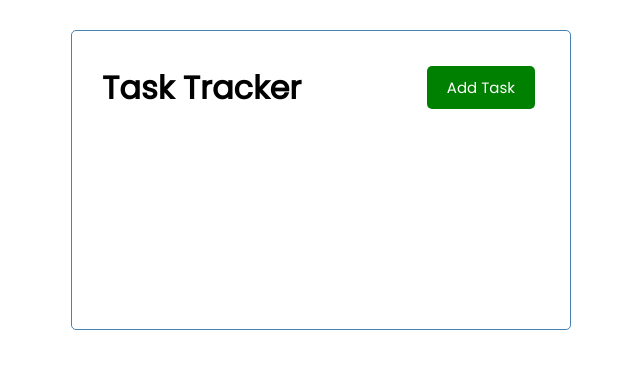
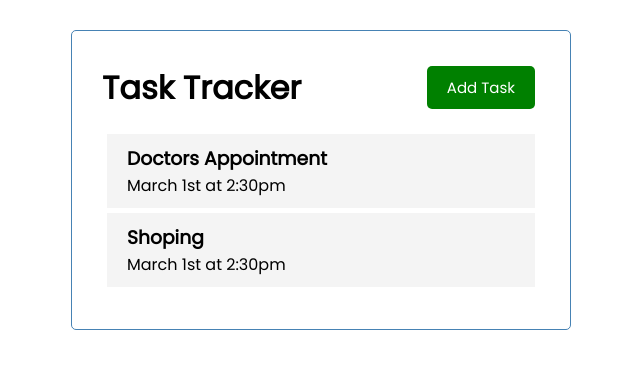
Before and after one commit to IRSAGE/Task-Tracker, a Vue app: page / in a window 1280 px wide. Shown: the top 368 px of the page, without its empty margins (319-959 px from the left). Built offline with nearby package versions, Linux system fonts and the light colour scheme.

Commit message:
Designing the Task component

```diff
--- a/public/index.html
+++ b/public/index.html
@@ -1,15 +1,20 @@
 <!DOCTYPE html>
 <html lang="">
   <head>
-    <meta charset="utf-8">
-    <meta http-equiv="X-UA-Compatible" content="IE=edge">
-    <meta name="viewport" content="width=device-width,initial-scale=1.0">
-    <link rel="icon" href="<%= BASE_URL %>favicon.ico">
+    <meta charset="utf-8" />
+    <meta http-equiv="X-UA-Compatible" content="IE=edge" />
+    <meta name="viewport" content="width=device-width,initial-scale=1.0" />
+
+    <link rel="icon" href="<%= BASE_URL %>favicon.ico" />
     <title><%= htmlWebpackPlugin.options.title %></title>
   </head>
   <body>
     <noscript>
-      <strong>We're sorry but <%= htmlWebpackPlugin.options.title %> doesn't work properly without JavaScript enabled. Please enable it to continue.</strong>
+      <strong
+        >We're sorry but <%= htmlWebpackPlugin.options.title %> doesn't work
+        properly without JavaScript enabled. Please enable it to
+        continue.</strong
+      >
     </noscript>
     <div id="app"></div>
     <!-- built files will be auto injected -->
--- a/src/App.vue
+++ b/src/App.vue
@@ -1,28 +1,57 @@
 <template>
-  <div class="container"><Header title="Task Tracker"/></div>
+  <div class="container">
+    <Header title="Task Tracker" />
+    <Tasks :tasks="tasks" />
+  </div>
 </template>
 
 <script>
 
 import Header from "./components/Header"
+import Tasks from "./components/Tasks"
 export default {
   name: 'App',
   components: {
-    Header
+    Header,
+    Tasks
+  },
+  data() {
+    return {
+      tasks: []
+    }
+  },
+  created() {
+    this.tasks = [
+      {
+        id: 1,
+        text: "Doctors Appointment",
+        day: 'March 1st at 2:30pm',
+        reminder: true
+      },
+      {
+        id: 2,
+        text: "Shoping",
+        day: 'March 1st at 2:30pm',
+        reminder: true
+      }
+    ]
   }
 }
 </script>
 
 <style>
 @import url('https://fonts.googleapis.com/css2?family=Poppins:wght@300;400&display=swap');
+
 * {
   box-sizing: border-box;
   margin: 0;
   padding: 0;
 }
+
 body {
   font-family: 'Poppins', sans-serif;
 }
+
 .container {
   max-width: 500px;
   margin: 30px auto;
@@ -32,6 +61,7 @@
   padding: 30px;
   border-radius: 5px;
 }
+
 .btn {
   display: inline-block;
   background: #000;
@@ -45,12 +75,15 @@
   font-size: 15px;
   font-family: inherit;
 }
+
 .btn:focus {
   outline: none;
 }
+
 .btn:active {
   transform: scale(0.98);
 }
+
 .btn-block {
   display: block;
   width: 100%;
--- /dev/null
+++ b/src/components/Task.vue
@@ -0,0 +1,42 @@
+<template>
+    <div class="task">
+        <h3>
+            {{ task.text }}
+
+        </h3>
+        <p>{{ task.day }}</p>
+    </div>
+
+</template>
+
+<script>
+export default {
+    name: 'Task',
+    props: {
+        task: Object
+    }
+}
+</script>
+
+<style scope>
+.fas {
+    color: red;
+}
+
+.task {
+    background: #f4f4f4;
+    margin: 5px;
+    padding: 10px 20px;
+    cursor: pointer;
+}
+
+.task.reminder {
+    border-left: 5px solid green;
+}
+
+.task h3 {
+    display: flex;
+    align-items: center;
+    justify-content: space-between;
+}
+</style>
--- /dev/null
+++ b/src/components/Tasks.vue
@@ -0,0 +1,18 @@
+<template>
+    <div v-for="task in tasks" :key="task.id">
+        <Task :task="task"></Task>
+    </div>
+</template>
+
+<script>
+import Task from "./Task"
+export default {
+    name: 'Tasks',
+    props: {
+        tasks: Array
+    },
+    components: {
+        Task
+    }
+}
+</script>
```
